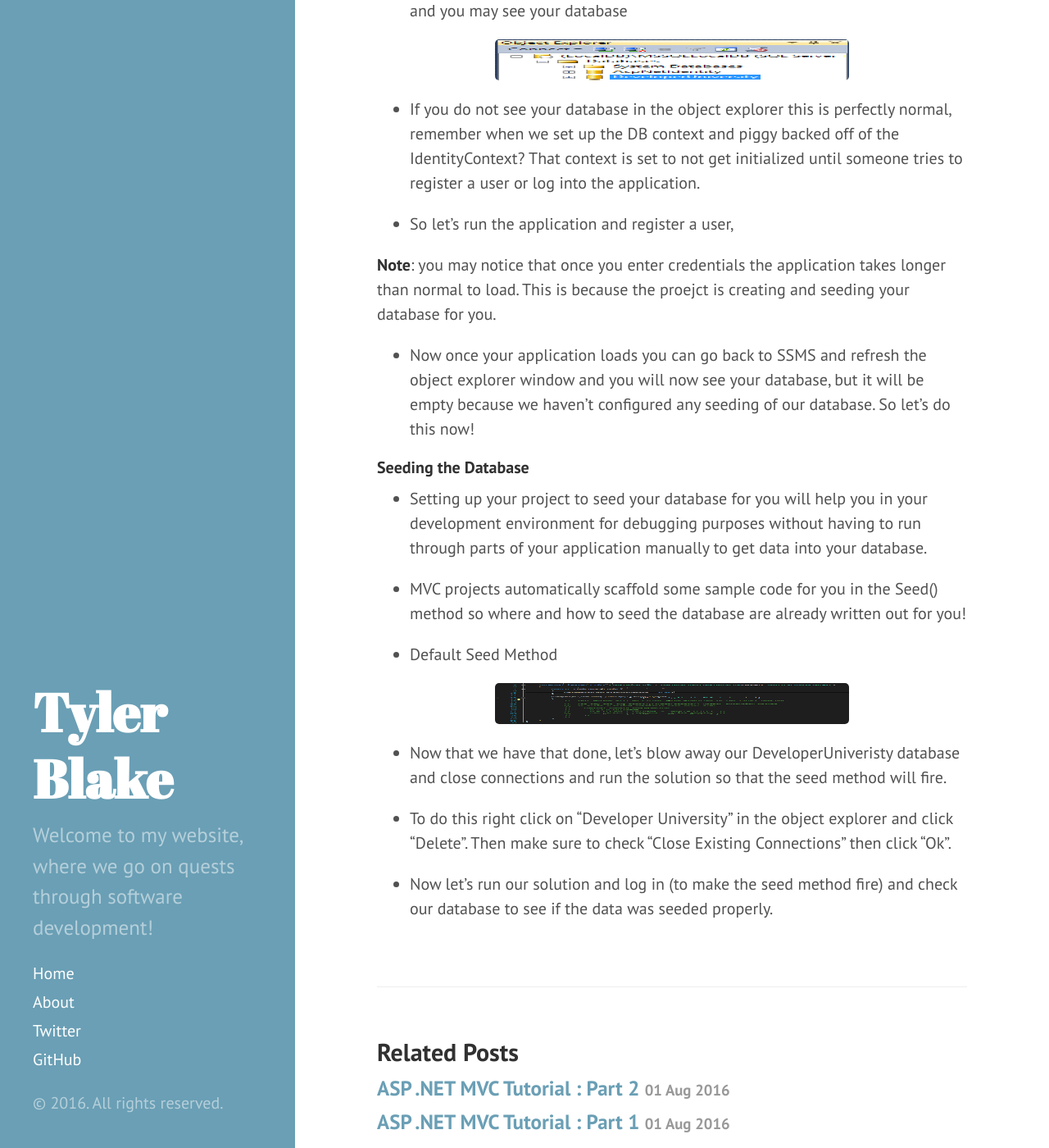
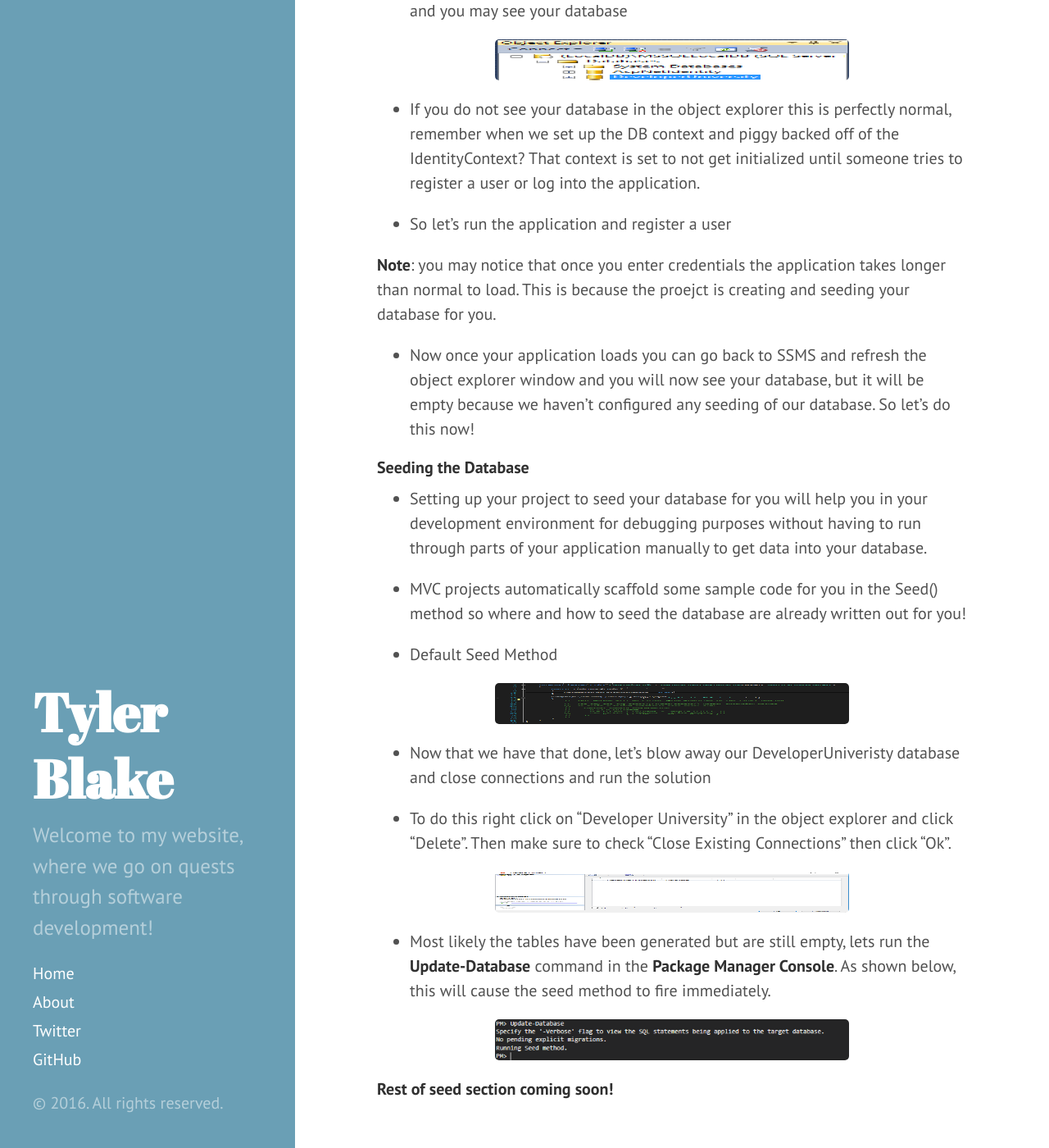
Before and after one commit to tylerablake/website, a Jekyll site: the page built from _posts/2016-08-01-mvc-tutorial-part3.md, in a window 1280 px wide and 1400 px high, scrolled down 1757 px. Shown: the whole window at 82% size. Built offline with Jekyll 4.4.1, drawn with Linux system fonts in a browser that asks for light colours.

Commit message:
check in additions to seed section, to be finished later

```diff
--- a/_posts/2016-08-01-mvc-tutorial-part3.md
+++ b/_posts/2016-08-01-mvc-tutorial-part3.md
@@ -51,7 +51,7 @@ This is a tutorial series showing how to get up and running with MVC. In this se
 
 * If you do not see your database in the object explorer this is perfectly normal, remember when we set up the DB context and piggy backed off of the IdentityContext? That context is set to not get initialized until someone tries to register a user or log into the application.
 
-* So let's run the application and register a user,
+* So let's run the application and register a user
 
 **Note**: you may notice that once you enter credentials the application takes longer than normal to load. This is because the proejct is creating and seeding your database for you.
 
@@ -73,11 +73,17 @@ This is a tutorial series showing how to get up and running with MVC. In this se
 <img src="/assets/defaultSeedmethod.png" width="60%;" height="50px;" style="margin:auto;">
  -->
 
-* Now that we have that done, let's blow away our DeveloperUniveristy database and close connections and run the solution so that the seed method will fire.
+* Now that we have that done, let's blow away our DeveloperUniveristy database and close connections and run the solution
 
 * To do this right click on "Developer University" in the object explorer and click "Delete". Then make sure to check "Close Existing Connections" then click "Ok".
 
-* Now let's run our solution and log in (to make the seed method fire) and check our database to see if the data was seeded properly.
+<img src="/assets/deleteDatabasePrompt.png" width="60%;" height="50px;" style="margin:auto;">
+
+* Most likely the tables have been generated but are still empty, lets run the **Update-Database** command in the **Package Manager Console**. As shown below, this will cause the seed method to fire immediately.
+
+<img src="/assets/updateDatabaseCommand.png" width="60%;" height="50px;" style="margin:auto;">
+
+**Rest of seed section coming soon!**
 
 <!-- TODO:
 
```
Also changed, not shown: assets/deleteDatabasePrompt.png (added), assets/updateDatabaseCommand.png (added).
